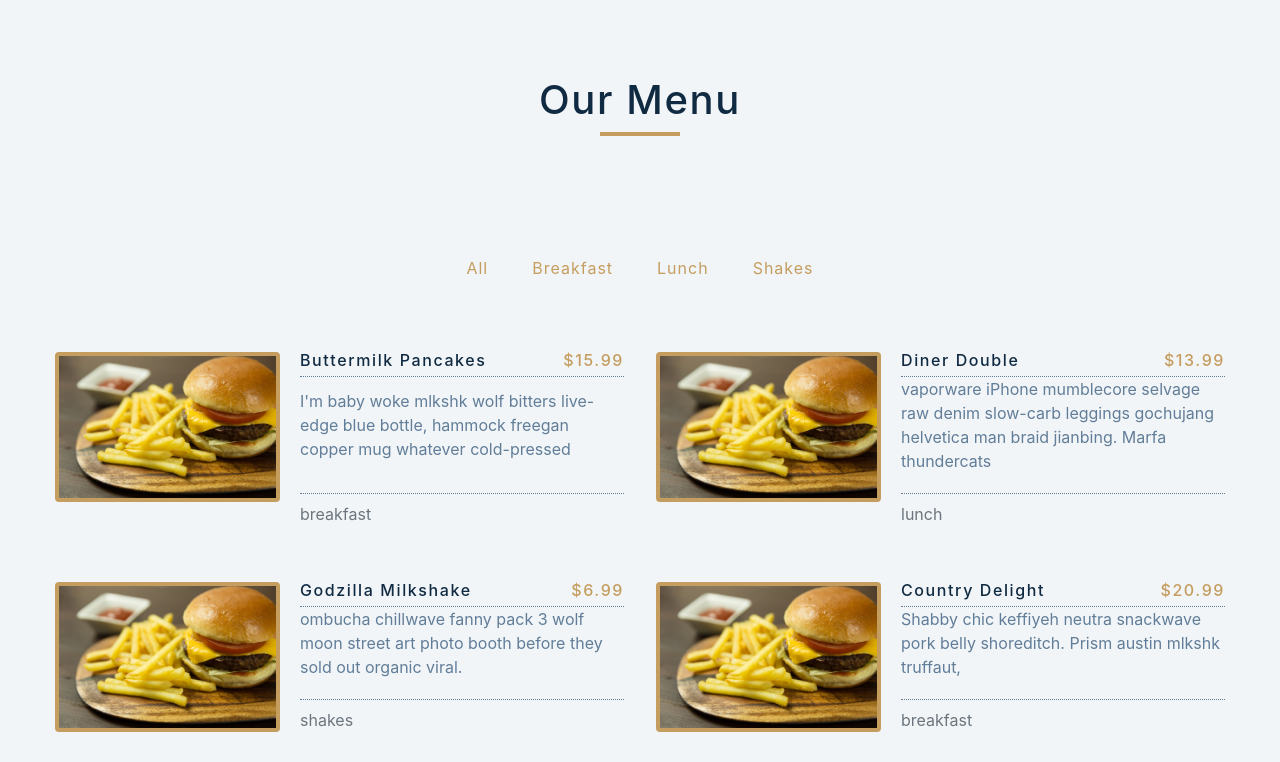
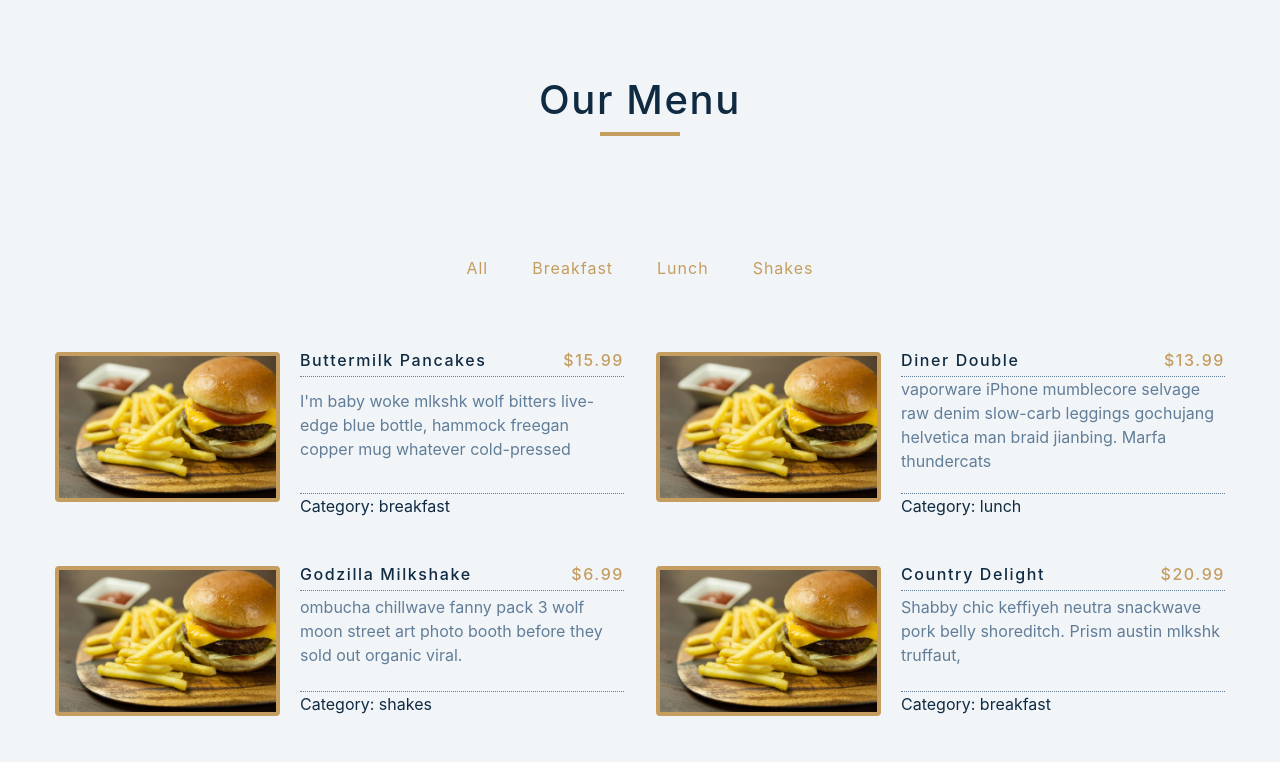
Before and after one commit to erfan-ne/Restaurant-Menu, a React (Create React App) app: page / in a window 1280 px wide. Shown: the top 762 px of the page. Built offline with nearby package versions, Linux system fonts and the light colour scheme.

Commit message:
update Menu.js

```diff
--- a/src/Components/Menu.js
+++ b/src/Components/Menu.js
@@ -15,7 +15,7 @@ const Menu = () => {
               </header>
               <p className="item-text">{menu.desc}</p>
               <footer>
-                <caption>{menu.category}</caption>
+                <span>Category: {menu.category}</span>
               </footer>
             </div>
           </article>
```
